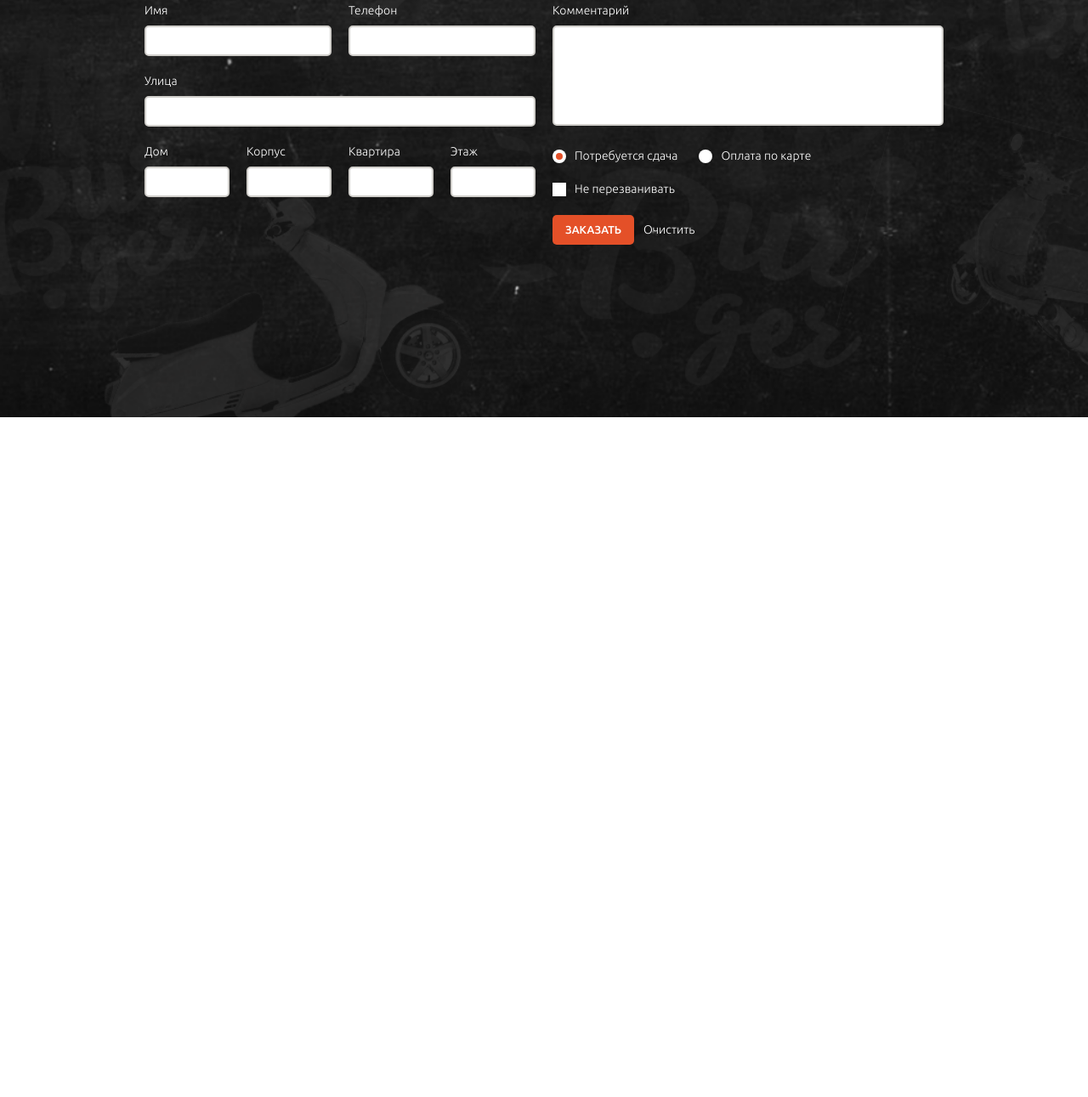
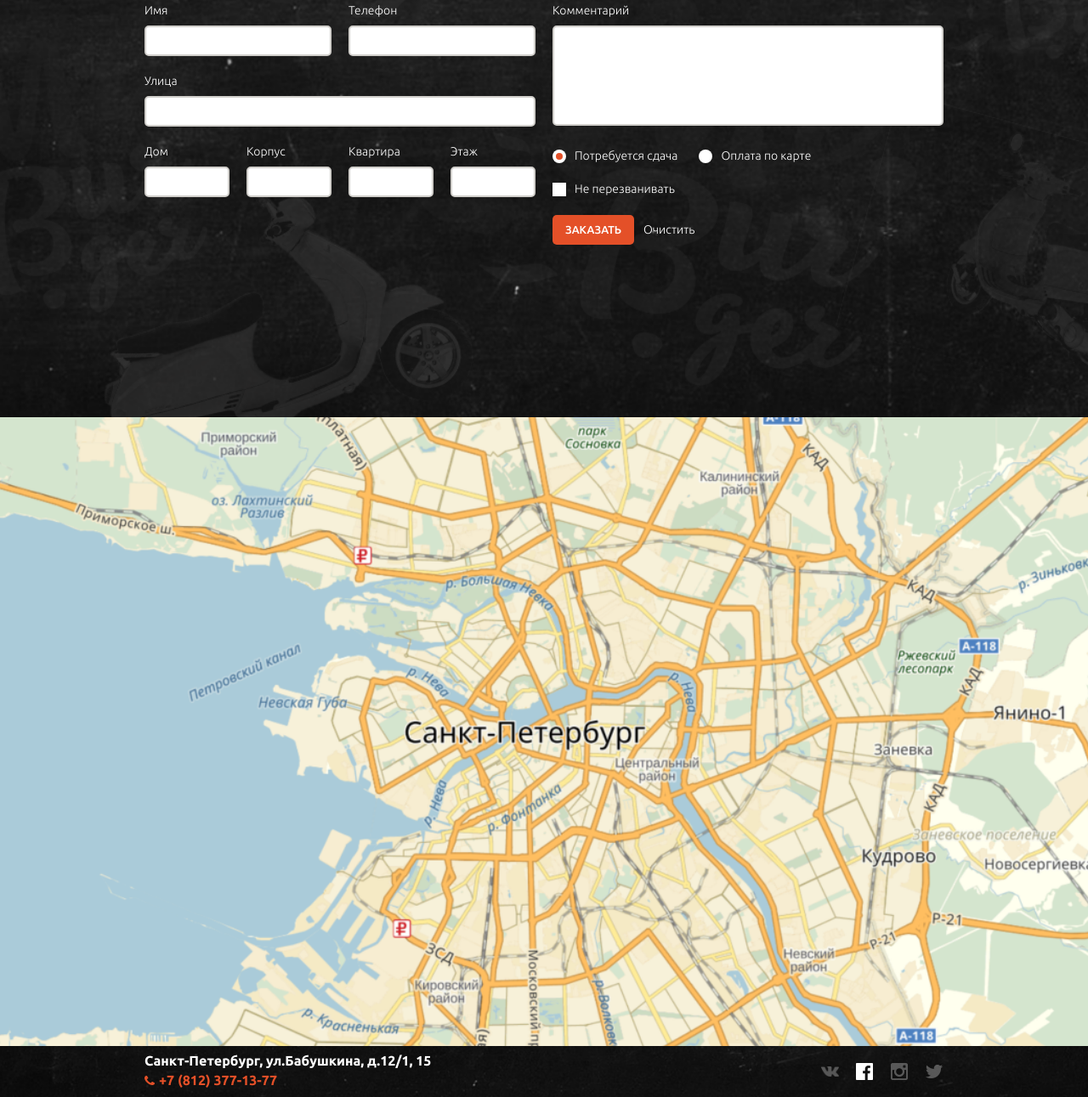
Before and after one commit to stepantsuk/burgers, a plain HTML site: page index.html in a window 1280 px wide. Shown: the part 309-1600 px from the top of the page at 85% size. Before the commit the page ends 800 px from the top, so only its background shows below. Drawn offline with Linux system fonts and the light colour scheme.

Commit message:
w2i3 is done

```diff
--- a/index.html
+++ b/index.html
@@ -238,14 +238,14 @@
                 <div class="form__row">
                   <div class="form__block-radio">
                     <label class="form__radio">
-                        <input type="radio" class="radio" name="payment" checked/>
-                        <div class="radio__visible"></div>
-                        <div class="radio__text">Потребуется сдача</div>
+                      <input type="radio" class="radio" name="payment" checked />
+                      <div class="radio__visible"></div>
+                      <div class="radio__text">Потребуется сдача</div>
                     </label>
                     <label class="form__radio">
-                        <input type="radio" class="radio" name="payment"/>
-                        <div class="radio__visible"></div>
-                        <div class="radio__text">Оплата по карте</div>
+                      <input type="radio" class="radio" name="payment" />
+                      <div class="radio__visible"></div>
+                      <div class="radio__text">Оплата по карте</div>
                     </label>
                   </div>
                 </div>
@@ -271,6 +271,47 @@
         </div>
       </div>
     </section>
+    <section class="section map">
+    </section>
+    <footer class="footer">
+      <div class="container container--footer">
+        <div class="contacts-col">
+          <div class="adress">
+            Санкт-Петербург, ул.Бабушкина, д.12/1, 15
+          </div>
+          <div class="phone">
+            <a href="tel:+78123771377" class="phone-value">
+            <div class="phone-frame">
+              <img src="./img/icons/phone.png" alt="phone" class="phone-pic">
+            </div>
+              +7 (812) 377-13-77
+            </a>
+          </div>
+        </div>
+        <ul class="contacts-row socials">
+          <li class="socials__item">
+            <a href="https://vk.com" class="social__link">
+              <img src="./img/icons/vk.png" alt="vk" class="socials__pic">
+            </a>
+          </li>
+          <li class="socials__item">
+            <a href="https://ru-ru.facebook.com/" class="social__link">
+              <img src="./img/icons/fb_hover.png" alt="fb" class="socials__pic">
+            </a>
+          </li>
+          <li class="socials__item">
+            <a href="https://www.instagram.com" class="social__link">
+              <img src="./img/icons/inst.png" alt="inst" class="socials__pic">
+            </a>
+          </li>
+          <li class="socials__item">
+            <a href="https://twitter.com/" class="social__link">
+              <img src="./img/icons/twitter.png" alt="tw" class="socials__pic">
+            </a>
+          </li>
+        </ul>
+      </div>
+    </footer>
     <!-- <div class="points">
       <ul class="points-list">
         <li class="points-item points-item--active">
--- a/scss/base.scss
+++ b/scss/base.scss
@@ -94,6 +94,7 @@ img {
 .wrapper {
   width: 100%;
   min-height: 100%;
+  position: relative;
 }
 
 .section {
--- a/scss/blocks/container.scss
+++ b/scss/blocks/container.scss
@@ -20,9 +20,11 @@
   }
 
   &.container--delivery {
-    display: flex;
-    flex-direction: column;
-    justify-content: center;
     align-items: center;
   }
+
+  &.container--footer {
+    flex-direction: row;
+    justify-content: space-between;
+  }
 }
--- /dev/null
+++ b/scss/blocks/footer.scss
@@ -0,0 +1,58 @@
+.footer {
+  background: url('./../../img/bg/bg_footer.png');
+  @include bgcover();
+  position: absolute;
+  bottom: 0;
+  height: rem(60px);
+}
+
+.contacts-col {
+  display: flex;
+  flex-direction: column;
+  justify-content: center;
+}
+
+.contacts-row {
+  display: flex;
+  align-items: center;
+}
+
+.adress {
+  font-weight: bold;
+  //@include ubuntu(bold);
+}
+
+.phone {
+  font-weight: bold;
+}
+
+.phone-frame {
+  width: 12px;
+  height: 12px;
+  margin-right: rem(5px);
+}
+
+.phone-value {
+  display: flex;
+  align-items: center;
+  color: $orange;
+}
+
+.socials__item {
+  width: rem(21px);
+  height: rem(21px);
+  margin-right: rem(20px);
+  display: flex;
+  align-items: center;
+  &:last-child {
+    margin-right: 0;
+  }
+}
+
+.social__link {
+
+}
+
+.socials__pic {
+
+}
--- /dev/null
+++ b/scss/blocks/map.scss
@@ -0,0 +1,4 @@
+.map {
+  background: url(./../img/bg/bg_map.png);
+  @include bgcover();
+};
--- a/scss/main.scss
+++ b/scss/main.scss
@@ -13,3 +13,5 @@
 @import './blocks/slider.scss';
 @import './blocks/delivery.scss';
 @import './blocks/section-title.scss';
+@import './blocks/map.scss';
+@import './blocks/footer.scss';
```
Also changed, not shown: css/blocks/footer.css (added), css/main.css, img/icons/fb_hover.png (added), img/icons/inst.png (added), img/icons/phone.png (added), img/icons/twitter.png (added), img/icons/vk.png (added).
